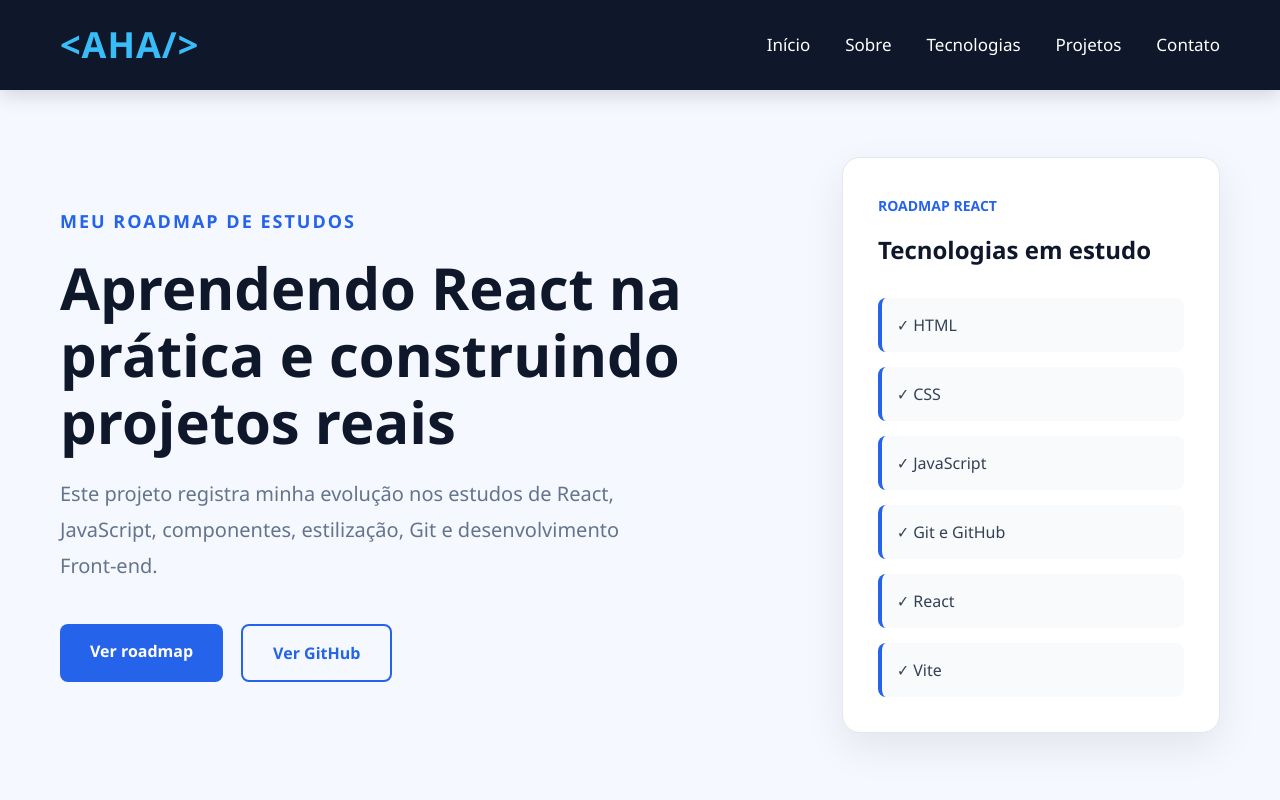
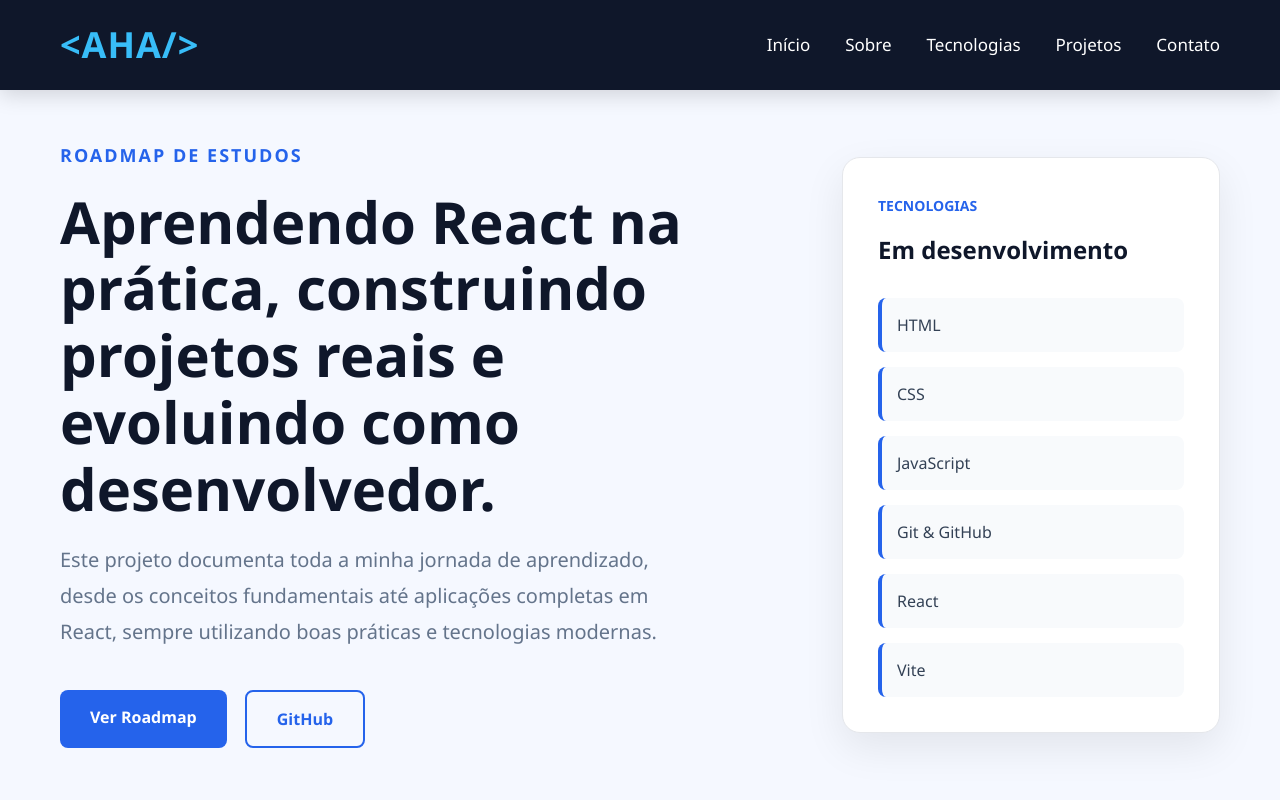
Before and after one commit to AlexandreAkkt/RoadmapReact, a React (Vite) app: page / in a window 1280 px wide. Shown: the top 800 px of the page. Built offline with nearby package versions, Linux system fonts and the light colour scheme.

Commit message:
adiciona seção About

```diff
--- a/src/Components/Hero/Hero.jsx
+++ b/src/Components/Hero/Hero.jsx
@@ -5,19 +5,22 @@ function Hero() {
     <section id="hero">
       <div className="container hero-content">
         <div className="hero-text">
-          <span className="hero-subtitle">Meu roadmap de estudos</span>
+          <span className="hero-subtitle">Roadmap de Estudos</span>
 
-          <h1>Aprendendo React na prática e construindo projetos reais</h1>
+          <h1>
+            Aprendendo React na prática, construindo projetos reais e evoluindo
+            como desenvolvedor.
+          </h1>
 
           <p>
-            Este projeto registra minha evolução nos estudos de React,
-            JavaScript, componentes, estilização, Git e desenvolvimento
-            Front-end.
+            Este projeto documenta toda a minha jornada de aprendizado, desde os
+            conceitos fundamentais até aplicações completas em React, sempre
+            utilizando boas práticas e tecnologias modernas.
           </p>
 
           <div className="hero-buttons">
             <a href="#roadmap" className="primary-button">
-              Ver roadmap
+              Ver Roadmap
             </a>
 
             <a
@@ -26,23 +29,23 @@ function Hero() {
               rel="noreferrer"
               className="secondary-button"
             >
-              Ver GitHub
+              GitHub
             </a>
           </div>
         </div>
 
         <div className="hero-card">
-          <span className="card-label">Roadmap React</span>
+          <span className="card-label">Tecnologias</span>
 
-          <h2>Tecnologias em estudo</h2>
+          <h2>Em desenvolvimento</h2>
 
           <ul>
-            <li>✓ HTML</li>
-            <li>✓ CSS</li>
-            <li>✓ JavaScript</li>
-            <li>✓ Git e GitHub</li>
-            <li>✓ React</li>
-            <li>✓ Vite</li>
+            <li>HTML</li>
+            <li>CSS</li>
+            <li>JavaScript</li>
+            <li>Git & GitHub</li>
+            <li>React</li>
+            <li>Vite</li>
           </ul>
         </div>
       </div>
```
